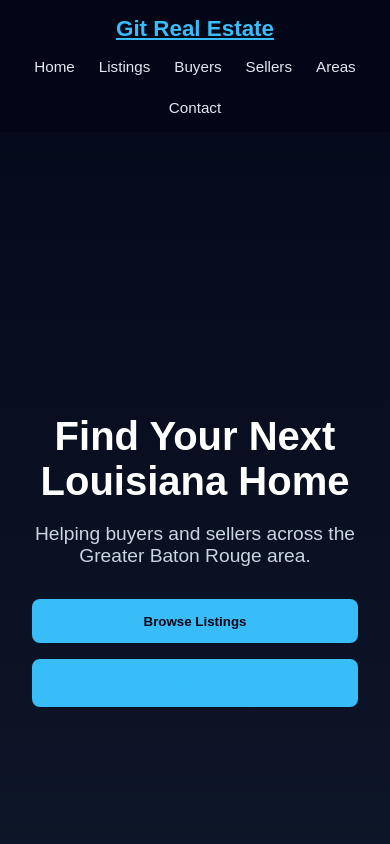
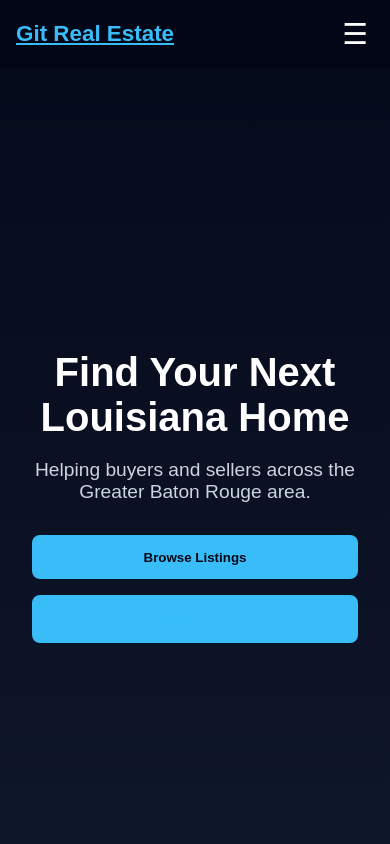
Before and after one commit to ellene-broome/gitRealEstate, a React (Vite) app: page / in a window 390 px wide. Shown: the top 844 px of the page. Built offline with nearby package versions, Linux system fonts and the light colour scheme.

Commit message:
Add responsive mobile navigation

```diff
--- a/src/components/Navbar.jsx
+++ b/src/components/Navbar.jsx
@@ -1,13 +1,23 @@
 import { Link } from "react-router-dom";
+import { useState } from "react";
 
 function Navbar() {
+  const [menuOpen, setMenuOpen] = useState(false);
+
   return (
     <header className="navbar">
       <Link to="/" className="logo">
         Git Real Estate
       </Link>
 
-      <nav className="nav-links">
+      <button
+        className="menu-button"
+        onClick={() => setMenuOpen(!menuOpen)}
+      >
+        ☰
+      </button>
+
+      <nav className={menuOpen ? "nav-links active" : "nav-links"}>
         <a href="/#home">Home</a>
         <a href="/#listings">Listings</a>
         <a href="/#buyers">Buyers</a>
--- a/src/index.css
+++ b/src/index.css
@@ -37,6 +37,15 @@
 
 .nav-links a:hover {
   color: #38bdf8;
+}
+
+.menu-button {
+  display: block;
+  background: none;
+  border: none;
+  color: white;
+  font-size: 1.8rem;
+  cursor: pointer;
 }
 
 /* HERO */
@@ -206,15 +215,22 @@
 
 @media (max-width: 768px) {
   .navbar {
-    flex-direction: column;
+    flex-wrap: wrap;
     height: auto;
     padding: 1rem;
-    gap: 1rem;
   }
 
   .nav-links {
-    flex-wrap: wrap;
-    justify-content: center;
+    display: none;
+    width: 100%;
+    flex-direction: column;
+    text-align: center;
+    gap: 1rem;
+    padding-top: 1rem;
+  }
+
+  .nav-links.active {
+    display: flex;
   }
 
   .hero h1 {
@@ -223,6 +239,11 @@
 
   .hero-buttons {
     flex-direction: column;
+  }
+}
+@media (min-width: 769px) {
+  .menu-button {
+    display: none;
   }
 }
 .details-page {
```
